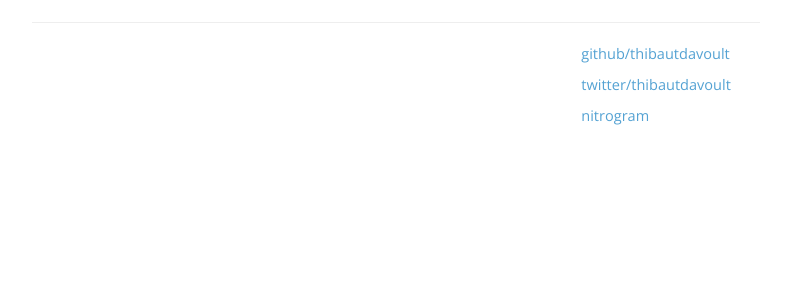
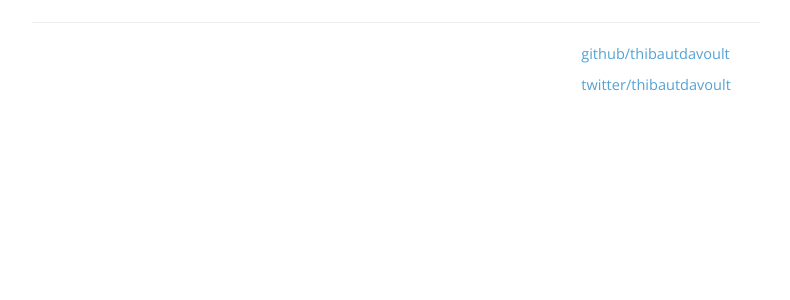
Before and after one commit to thibautdavoult/thibautdavoult.github.io, a Jekyll site: the page built from blog/_posts/2013-09-11-beginning.markdown, in a window 1280 px wide. Shown: the part 631-931 px from the top of the page, without its empty margins (244-1034 px from the left). Built offline with Jekyll 4.4.1, drawn with Linux system fonts in a browser that asks for light colours; Markdown is read by kramdown in place of the engine named in the settings.

```diff
--- a/blog/_layouts/default.html
+++ b/blog/_layouts/default.html
@@ -29,7 +29,6 @@
               <p>
                 <a href="https://github.com/thibautdavoult" target="_blank">github/thibautdavoult</a><br />
                 <a href="https://twitter.com/thibautdavoult" target="_blank">twitter/thibautdavoult</a><br />
-                <a href="http://nitrogr.am" target="_blank">nitrogram</a><br />
               </p>
             </div>
           </div>
```
Also changed, not shown: 1 other file.
